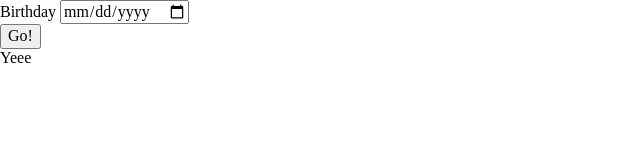
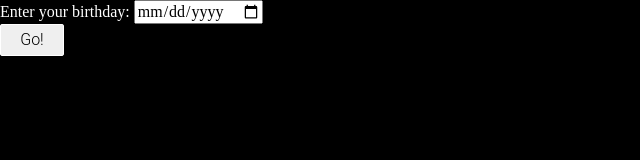
Before and after one commit to jameszangari/idm231, a plain HTML site: page final_project/super_zod/home.html in a window 1280 px wide. Shown: the whole page, without its empty margins (0-640 px from the left). Drawn offline with Linux system fonts and the light colour scheme.

Commit message:
new files + changes

```diff
--- a/final_project/super_zod/home.html
+++ b/final_project/super_zod/home.html
@@ -10,21 +10,23 @@
     <meta name="HandheldFriendly" content="true">
     <meta http-equiv="X-UA-Compatible" content="ie=edge">
     <link rel="stylesheet" href="normalize.css">
-    <!-- <link rel="stylesheet" href="horoscope.css"> -->
+    <link rel="stylesheet" href="horoscope.css">
     <!-- <link rel="shortcut icon" type="image/jpg" href="./media/logos/favicon.jpg"/> -->
     <title>Rick and Morty Horoscope</title>
 </head>
+<body>
+  <div class="stars"></div>
 
-<body>
   <div id="wrapper">
     <form action="">
-        <label for="zods">Birthday</label>
+      <label for="zods">Enter your birthday:</label>
       <input type="date" id="zodDate" name="zodDate">
     </form>
     <button id="compute" onclick="computeZod();">Go!</button>
-      <div id="showMe">Yeee</div>
+    <div id="showMe"></div>
   </div>
+
   <script src="selector.js"></script>
+
 </body>
-
 </html>
--- /dev/null
+++ b/final_project/super_zod/horoscope.css
@@ -0,0 +1,38 @@
+html, body {
+  height: 100%;
+  overflow: hidden;
+}
+
+body {
+  background: #000;
+}
+
+#wrapper {
+    color: #fff;
+}
+
+#compute {
+    display:inline-block;
+    padding:0.35em 1.2em;
+    border:0.1em solid #FFFFFF;
+    margin:0 0.3em 0.3em 0;
+    border-radius:0.12em;
+    box-sizing: border-box;
+    text-decoration:none;
+    font-family:'Roboto',sans-serif;
+    font-weight:300;
+    text-align:center;
+    transition: all 0.2s;
+}
+
+#compute:hover{
+    color:#000000;
+    background-color:#FFFFFF;
+}
+
+@media all and (max-width:30em) {
+    #compute {
+        display: block;
+        margin: 0.4em auto;
+    }
+}
```
Also changed, not shown: final_project/images/wallpapers/stars.jpg (added), 1 other file. Lines whose indentation alone changed are shown as unchanged.
